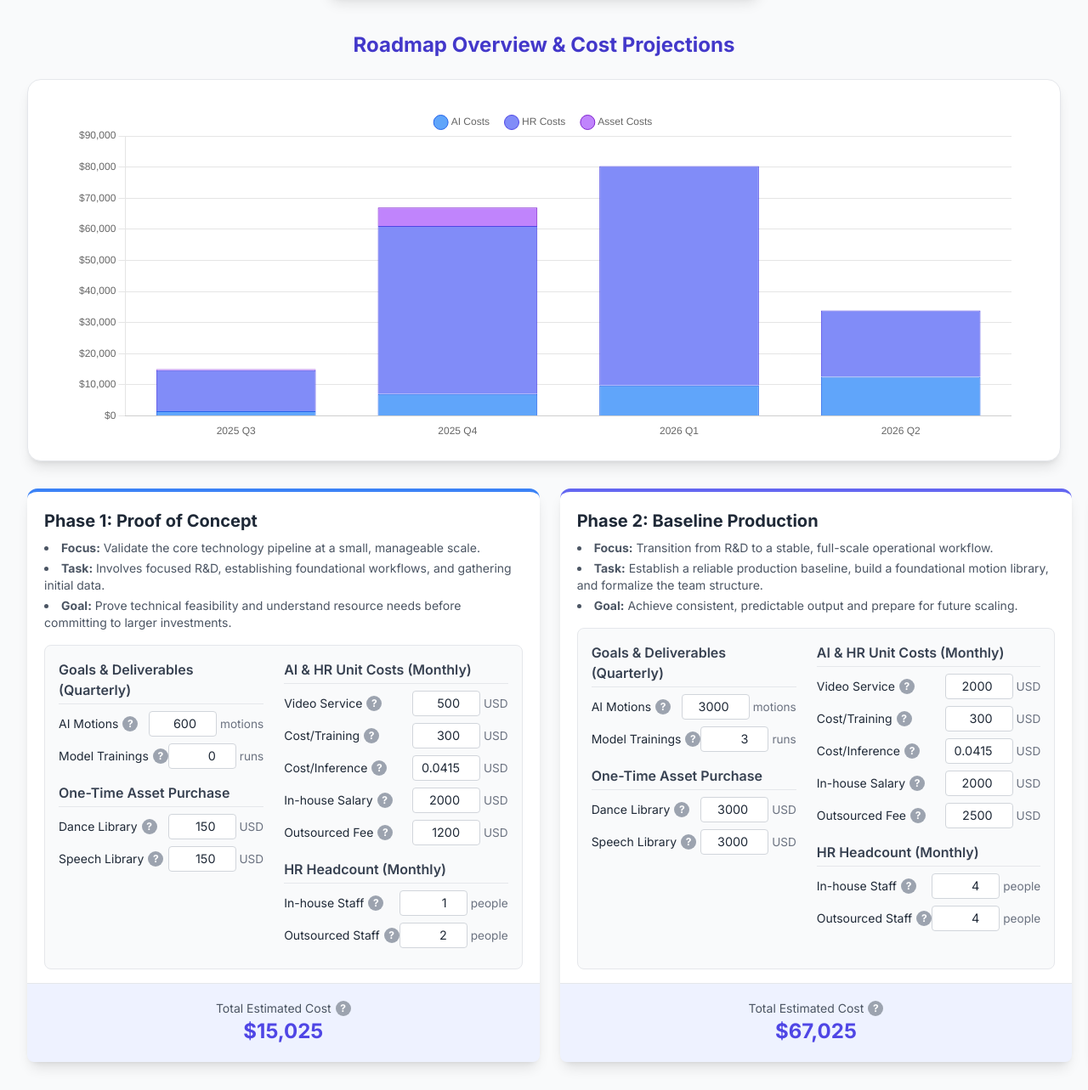
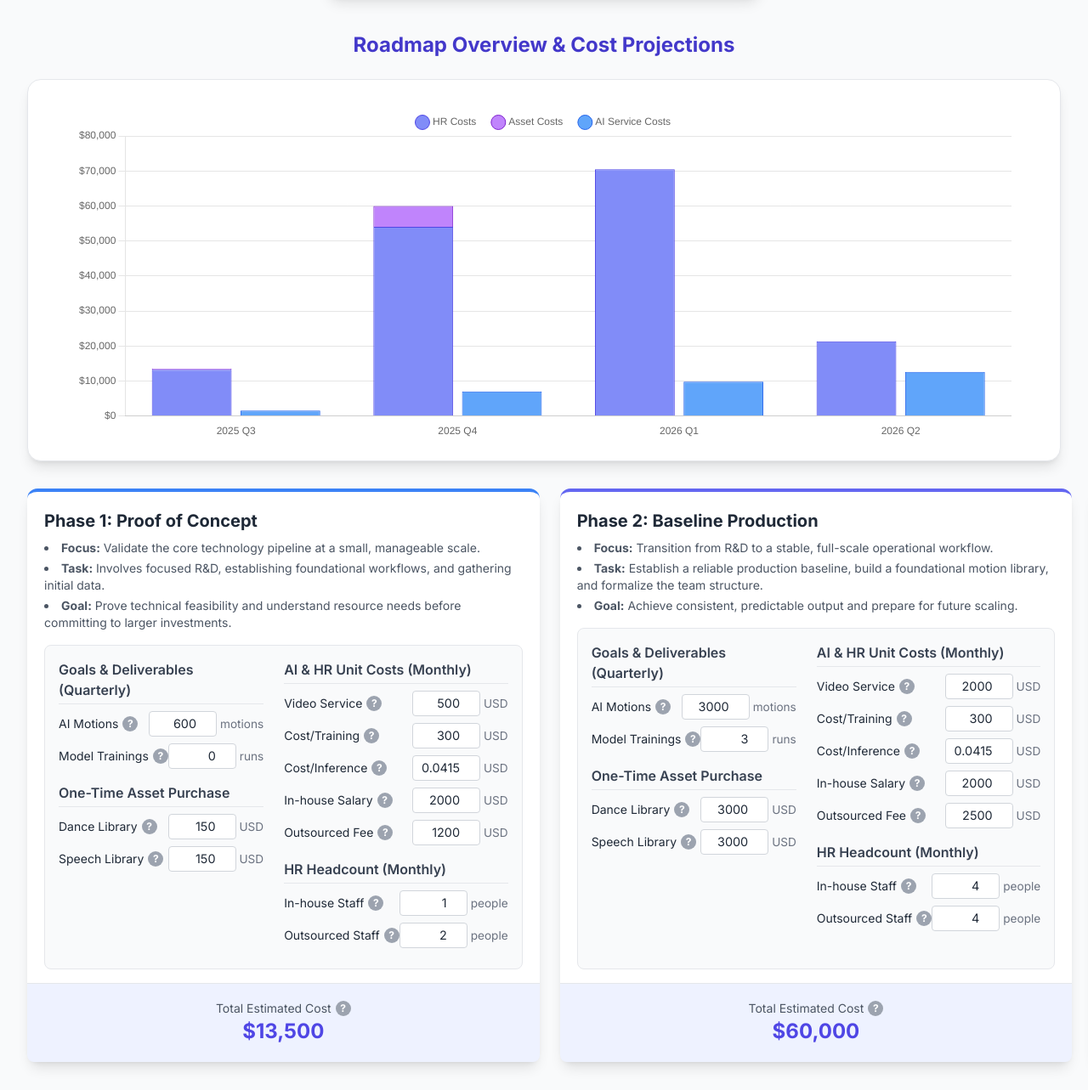
Before and after one commit to dio6742/motion-cost-dashboard-main, a plain HTML site: page index.html in a window 1280 px wide. Shown: the part 277-1560 px from the top of the page at 85% size. Drawn offline with nearby package versions, Linux system fonts and the light colour scheme.

Commit message:
Add AI service costs category in index.html and update chart datasets accordingly. Refactor cost calculations to separate AI service costs from total costs for better clarity and visualization.

```diff
--- a/index.html
+++ b/index.html
@@ -359,9 +359,9 @@
             const currency = document.getElementById('currency-selector').value;
             const exchangeRate = parseFloat(document.getElementById('exchange_rate').value) || 1;
             const costs = {
-                aiCosts: {},
                 hrCosts: {},
-                assetCosts: {}
+                assetCosts: {},
+                aiServiceCosts: {}  // 新增AI服务成本类别
             };
 
             Object.keys(roadmapData).forEach(key => {
@@ -377,10 +377,10 @@
                 const outsourcedCount = parseFloat(document.getElementById(`outsourced_count-${key}`).value) || 0;
                 const outsourcedSalary = parseFloat(document.getElementById(`outsourced_salary-${key}`).value) || 0;
 
-                // AI相关成本
-                const aiCosts = (quarterlyTrainings * costPerTraining) +
-                              (quarterlyInferences * costPerInference) +
-                              (monthlyVideoService * 3);
+                // AI服务相关成本（单独计算）
+                const aiServiceCosts = (quarterlyTrainings * costPerTraining) +
+                                     (quarterlyInferences * costPerInference) +
+                                     (monthlyVideoService * 3);
 
                 // 人力资源成本
                 const hrCosts = ((inHouseCount * inHouseSalary) +
@@ -389,11 +389,12 @@
                 // 一次性资产购买成本
                 const assetCosts = oneTimeDance + oneTimeSpeech;
 
-                costs.aiCosts[key] = aiCosts;
                 costs.hrCosts[key] = hrCosts;
                 costs.assetCosts[key] = assetCosts;
+                costs.aiServiceCosts[key] = aiServiceCosts;
 
-                const quarterTotal = aiCosts + hrCosts + assetCosts;
+                // 总成本（不包含AI服务成本）
+                const quarterTotal = hrCosts + assetCosts;
                 document.getElementById(`total-${key}`).textContent = formatCurrency(quarterTotal, currency, exchangeRate);
             });
 
@@ -410,14 +411,6 @@
                     labels: labels,
                     datasets: [
                         {
-                            label: 'AI Costs',
-                            data: [],
-                            backgroundColor: '#60a5fa',
-                            borderColor: '#2563eb',
-                            borderWidth: 1,
-                            stack: 'Stack 0',
-                        },
-                        {
                             label: 'HR Costs',
                             data: [],
                             backgroundColor: '#818cf8',
@@ -432,6 +425,15 @@
                             borderColor: '#7e22ce',
                             borderWidth: 1,
                             stack: 'Stack 0',
+                        },
+                        {
+                            label: 'AI Service Costs',
+                            data: [],
+                            backgroundColor: '#60a5fa',
+                            borderColor: '#2563eb',
+                            borderWidth: 1,
+                            stack: 'Stack 1',  // 使用不同的stack
+                            type: 'bar'
                         }
                     ]
                 },
@@ -485,9 +487,9 @@
         }
 
         function updateChart(costs) {
-            roadmapChart.data.datasets[0].data = Object.values(costs.aiCosts);
-            roadmapChart.data.datasets[1].data = Object.values(costs.hrCosts);
-            roadmapChart.data.datasets[2].data = Object.values(costs.assetCosts);
+            roadmapChart.data.datasets[0].data = Object.values(costs.hrCosts);
+            roadmapChart.data.datasets[1].data = Object.values(costs.assetCosts);
+            roadmapChart.data.datasets[2].data = Object.values(costs.aiServiceCosts);
             roadmapChart.update();
         }
 
```
